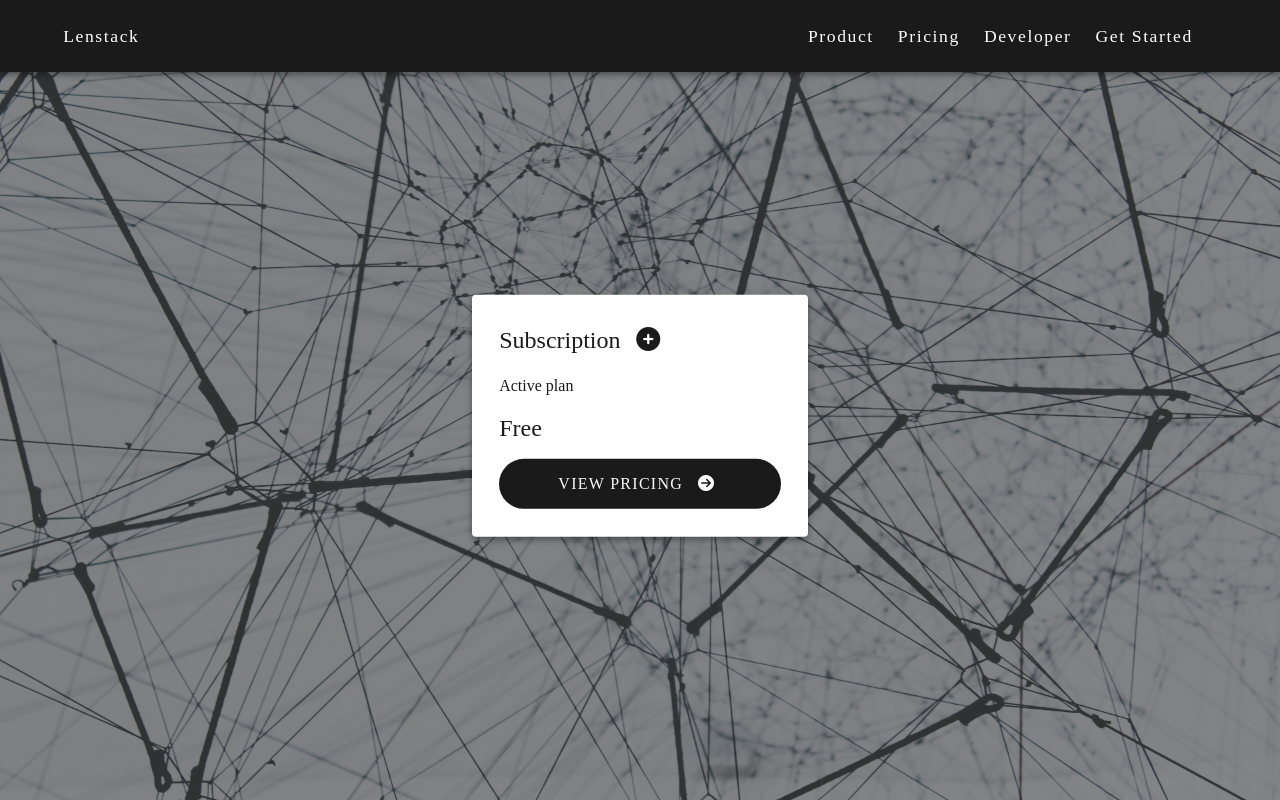
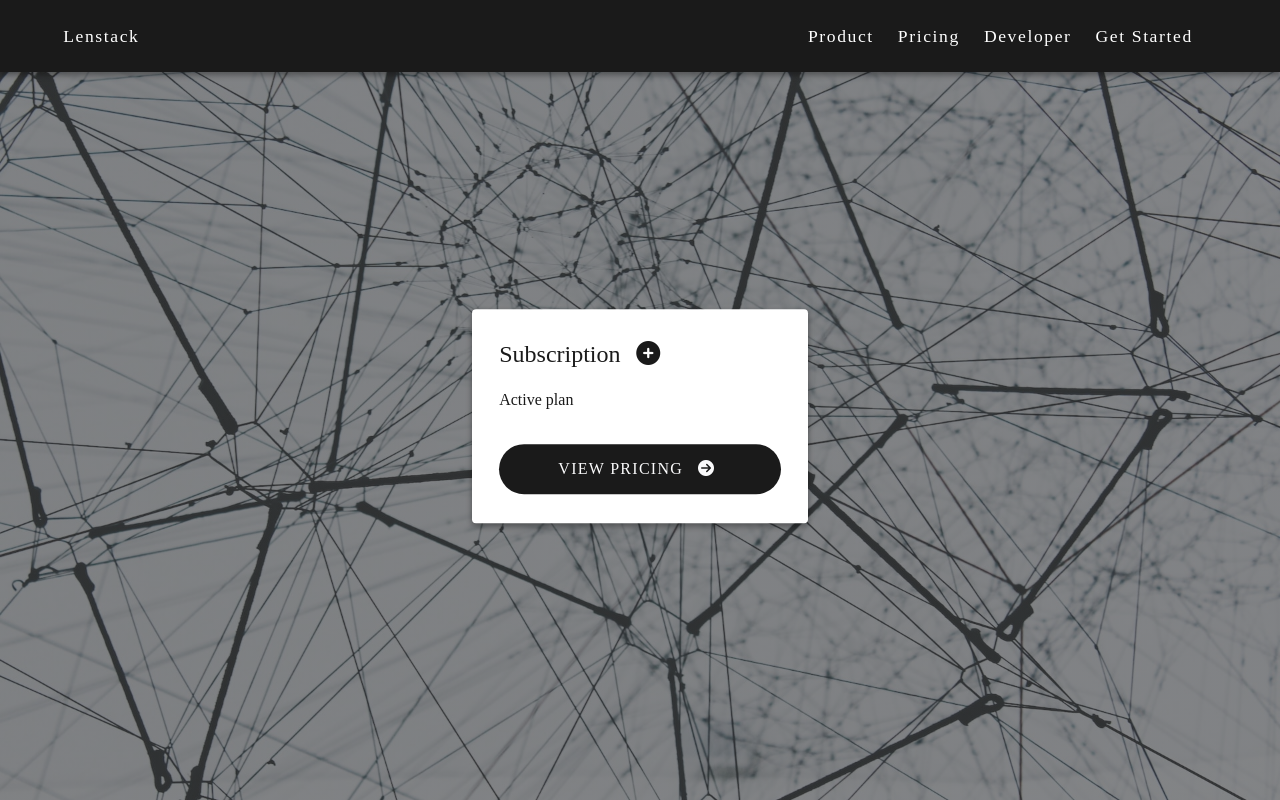
Before and after one commit to arnhazra/evolake, a Next.js app in the folder client/: page /subscription in a window 1280 px wide. Built offline with nearby package versions, Linux system fonts and the light colour scheme; no server answers; a web font is replaced by a local one.

Commit message:
ProdDeploy

```diff
--- a/client/package.json
+++ b/client/package.json
@@ -15,7 +15,6 @@
     "@types/react-dom": "18.2.6",
     "axios": "^1.4.0",
     "bootstrap": "^5.3.0",
-    "jwt-decode": "^3.1.2",
     "moment": "^2.29.4",
     "next": "^13.4.7",
     "openai": "^3.3.0",
--- a/client/src/pages/queryengine.tsx
+++ b/client/src/pages/queryengine.tsx
@@ -1,11 +1,12 @@
 import endPoints from '@/constants/apiEndpoints'
 import { AppContext } from '@/context/appStateProvider'
 import axios from 'axios'
+import { NextPage } from 'next'
 import React, { useContext, useState } from 'react'
 import { Button, Container, FloatingLabel, Form } from 'react-bootstrap'
 import { toast } from 'react-hot-toast'
 
-const QueryEnginePage = () => {
+const QueryEnginePage: NextPage = () => {
     const [selectedDb, setSelectedDb] = useState('SQL')
     const [userQuery, setUserQuery] = useState('')
     const [dbQuery, setDbQuery] = useState('')
--- a/client/src/pages/subscription.tsx
+++ b/client/src/pages/subscription.tsx
@@ -1,30 +1,19 @@
 import { Fragment, useContext, useEffect, useState } from 'react'
-import { Button } from 'react-bootstrap'
-import endPoints from '@/constants/apiEndpoints'
 import { NextPage } from 'next'
-import { useRouter } from 'next/router'
 import { AppContext } from '@/context/appStateProvider'
-import axios from 'axios'
-import { toast } from 'react-hot-toast'
-import Constants from '@/constants/appConstants'
-import moment from 'moment'
 import contractAddress from '@/constants/contractAddress'
 import Link from 'next/link'
 import Show from '@/components/Show'
-import jwtDecode from 'jwt-decode'
 
 const SubscriptionPage: NextPage = () => {
     const [{ userState }] = useContext(AppContext)
     const [selectedPlan, setSelectedPlan] = useState('Free')
     const [tokenId, setTokenId] = useState('')
-    const [expiry, setExpiry] = useState(0)
 
     useEffect(() => {
         try {
-            const decodedSubId: any = jwtDecode(userState.subscriptionKey)
-            setTokenId(decodedSubId.tokenId)
-            setExpiry(decodedSubId.exp)
-            setSelectedPlan(decodedSubId.selectedPlan)
+            setSelectedPlan(userState.subscriptionKey.split('_')[0])
+            setTokenId(userState.subscriptionKey.split('_')[2])
         } catch (error) {
             setTokenId('')
         }
--- a/client/src/pages/usage.tsx
+++ b/client/src/pages/usage.tsx
@@ -3,7 +3,6 @@ import { Button } from 'react-bootstrap'
 import { NextPage } from 'next'
 import { AppContext } from '@/context/appStateProvider'
 import { SubReqLimitState } from '@/types/Types'
-import jwtDecode from 'jwt-decode'
 
 const UsagePage: NextPage = () => {
     const [{ userState, subReqLimitState }] = useContext(AppContext)
@@ -12,8 +11,7 @@ const UsagePage: NextPage = () => {
 
     useEffect(() => {
         try {
-            const decodedSubId: any = jwtDecode(userState.subscriptionKey)
-            setSelectedPlan(decodedSubId.selectedPlan)
+            setSelectedPlan(userState.subscriptionKey.split('_')[0])
         } catch (error) {
             setSelectedPlan('Free')
         }
```
Also changed, not shown: 2 other files (tests, documents, lock files or other folders).
